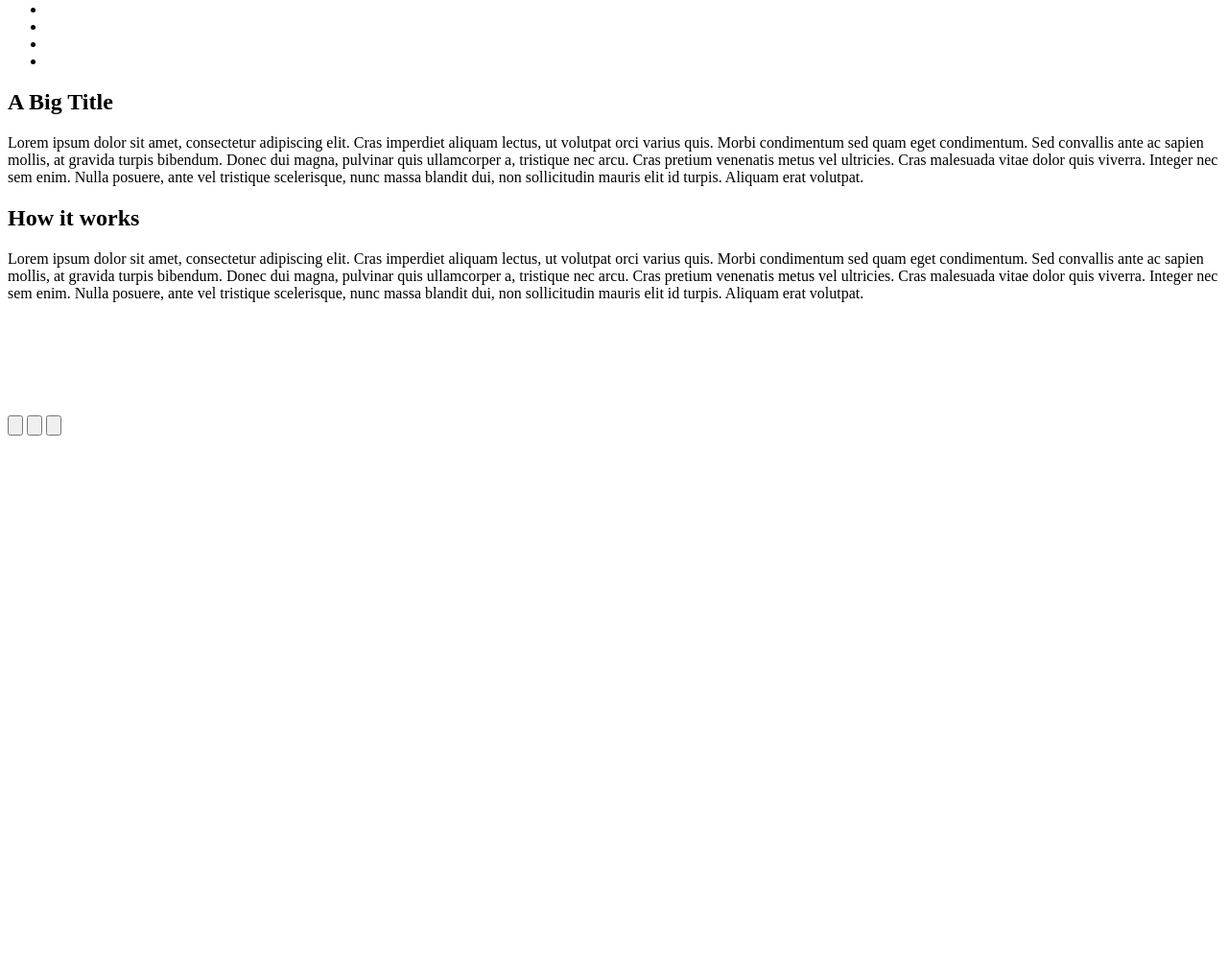
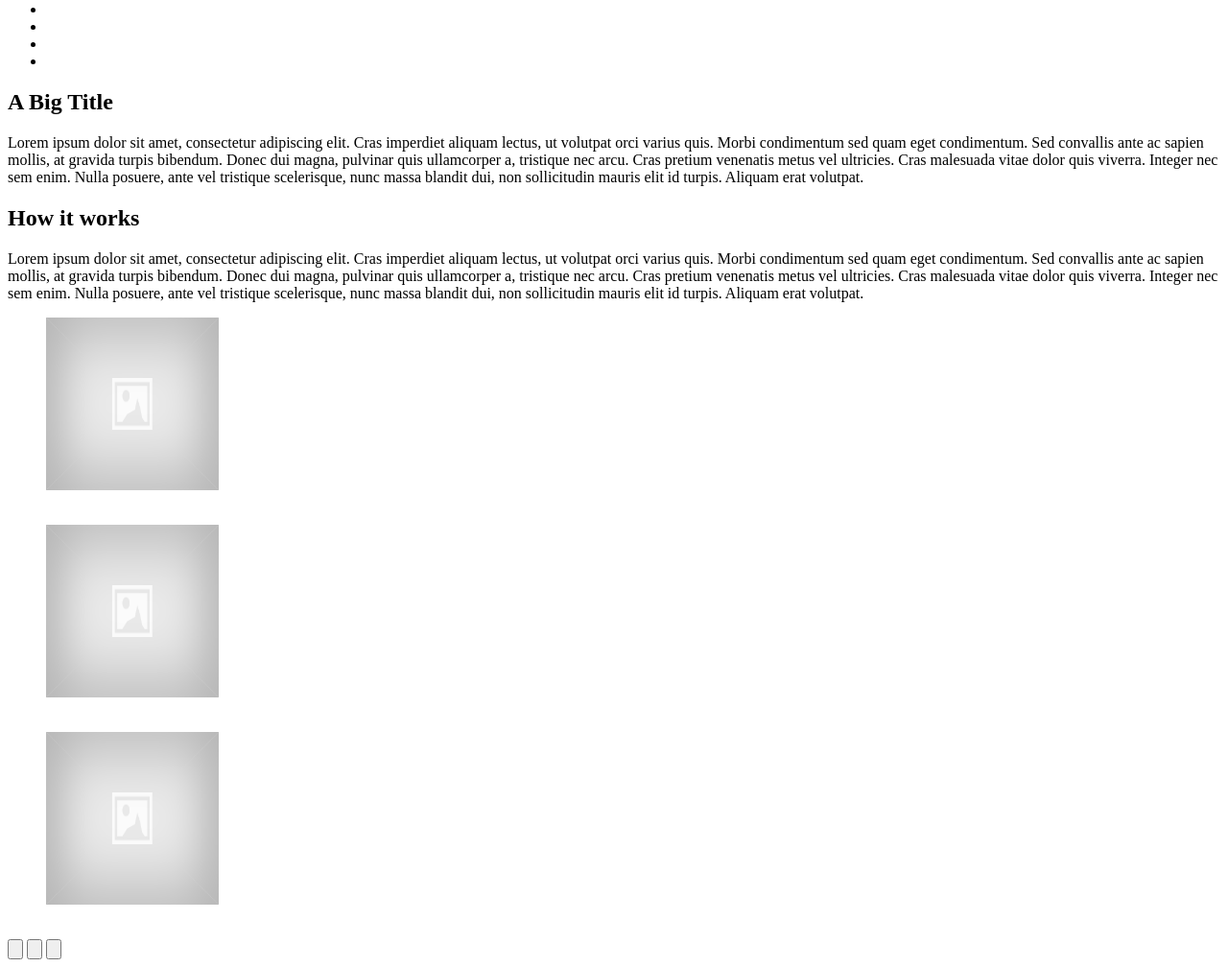
Before and after one commit to goodwid/ExposureTherapy, a website: page index.html in a window 1280 px wide. Shown: the part 79-1087 px from the top of the page at 96% size. Before the commit the page ends 800 px from the top, so only its background shows below. Drawn offline with Linux system fonts and the light colour scheme.

Commit message:
Added blank CSS entries to fill in later

```diff
--- a/css/styles.css
+++ b/css/styles.css
@@ -2,11 +2,46 @@ body {
     background-color:  #FFFFFF;
 }
 
+header {
 
+}
 
+nav {
 
+}
 
+section {
 
+}
+
+figure {
+    height: 200px;
+    width: 200px;
+}
+
+img {
+    height: 180px;
+    width: 180px;
+}
+aside {
+
+}
+
+footer {
+
+}
+
+h1 {
+
+}
+
+ul {
+
+}
+
+li {
+
+}
 
 /** {
     border: 1px dashed red;
--- a/index.html
+++ b/index.html
@@ -30,13 +30,13 @@
                     Lorem ipsum dolor sit amet, consectetur adipiscing elit. Cras imperdiet aliquam lectus, ut volutpat orci varius quis. Morbi condimentum sed quam eget condimentum. Sed convallis ante ac sapien mollis, at gravida turpis bibendum. Donec dui magna, pulvinar quis ullamcorper a, tristique nec arcu. Cras pretium venenatis metus vel ultricies. Cras malesuada vitae dolor quis viverra. Integer nec sem enim. Nulla posuere, ante vel tristique scelerisque, nunc massa blandit dui, non sollicitudin mauris elit id turpis. Aliquam erat volutpat.
                 </p>
                 <figure>
-                    <img>
+                    <img src="images/placeholder.jpg">
                 </figure>
                 <figure>
-                    <img>
+                    <img src="images/placeholder.jpg">
                 </figure>
                 <figure>
-                    <img>
+                    <img src="images/placeholder.jpg">
                 </figure>
             </section>
             <aside>
```
Also changed, not shown: images/placeholder.jpg (added).
